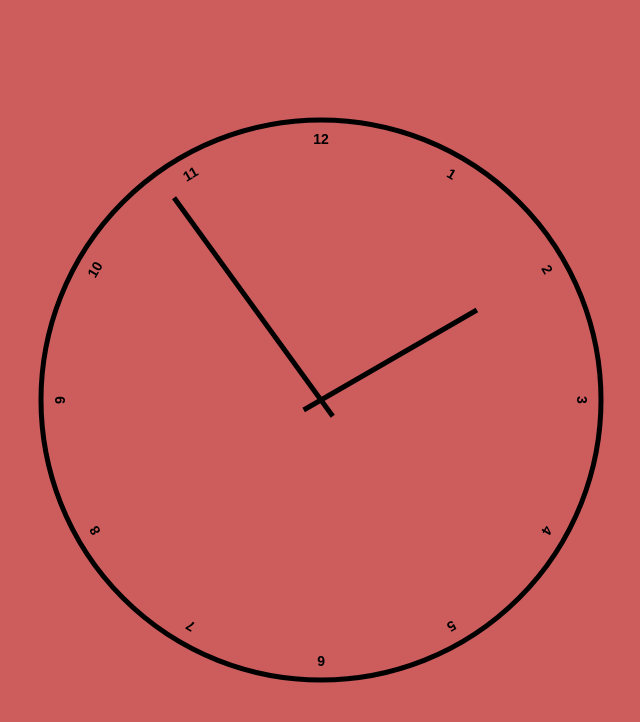
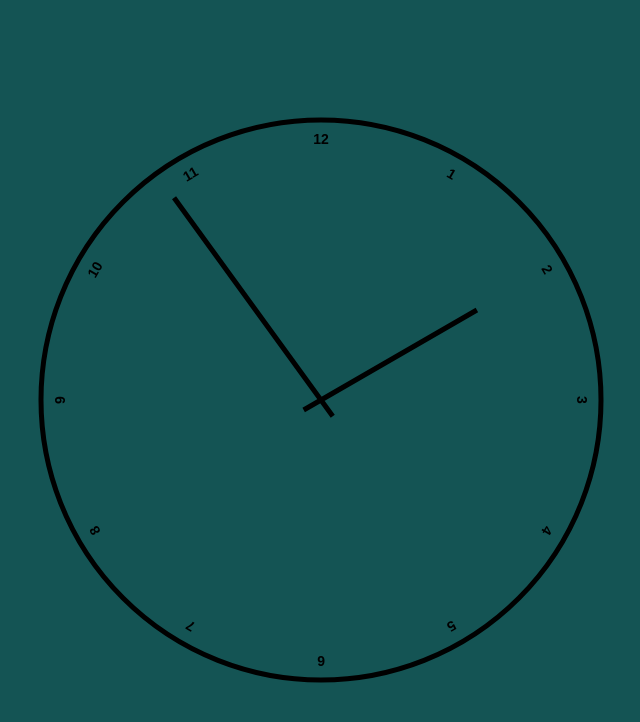
Before and after one commit to dayanyrec/clock, a plain HTML site: page index.html in a window 1280 px wide. Shown: the whole page, without its empty margins (319-959 px from the left). Drawn offline with nearby package versions, Linux system fonts and the light colour scheme.

Commit message:
Add colors

```diff
--- a/css/style.css
+++ b/css/style.css
@@ -1,5 +1,4 @@
 body {
-	background-color: indianred;
 	box-sizing: border-box;
 	height: 100vh;
 	margin: 0;
--- a/js/script.js
+++ b/js/script.js
@@ -42,6 +42,8 @@ function drawClock (ctx, x, y, r) {
 		hourAngle = numbersAngle,
 		minAngle = 2 * Math.PI / 60,
 		date = new Date();
+
+	document.body.style.backgroundColor = '#' + date.getHours() + date.getMinutes() + date.getSeconds();
 
 	ctx.beginPath();
 	// draw outer circle
```
